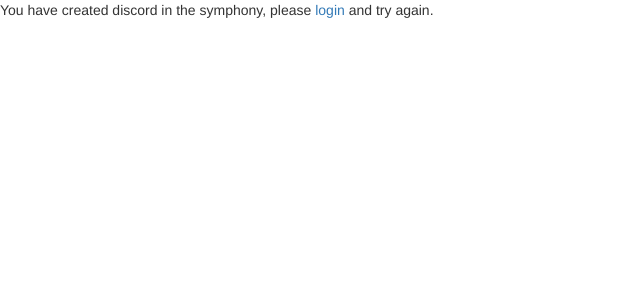
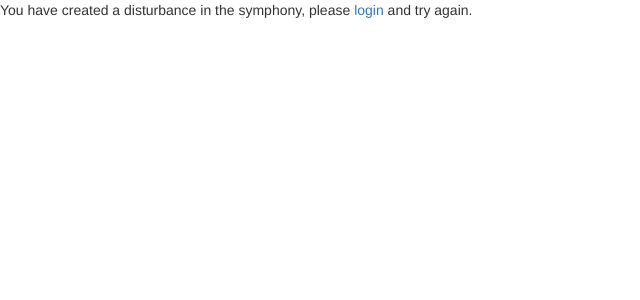
Before and after one commit to ginafish/InNomineWebsite, a PHP site: page /dashboard.php in a window 1280 px wide. Shown: the top 300 px of the page, without its empty margins (0-640 px from the left). Run offline with PHP 8.4, Linux system fonts and the light colour scheme; some libraries are stand-ins or nearby versions.

Commit message:
Fixed error message on dashboard

```diff
--- a/Webpage/dashboard.php
+++ b/Webpage/dashboard.php
@@ -77,7 +77,7 @@ sec_session_start();
 		</div>
 		<?php else : ?>
             <p>
-                <span class="error">You have created discord in the symphony, please <a href="http://www.tablespace.org">login</a> and try again. </span>
+                <span class="error">You have created a disturbance in the symphony, please <a href="http://www.tablespace.org">login</a> and try again. </span>
             </p>
   <?php endif; ?>
     </body>
```
